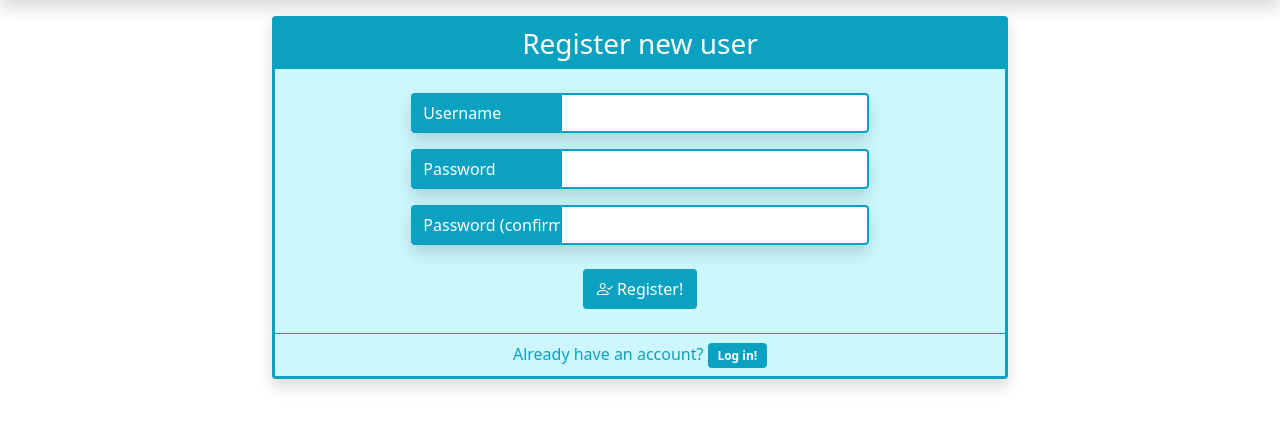
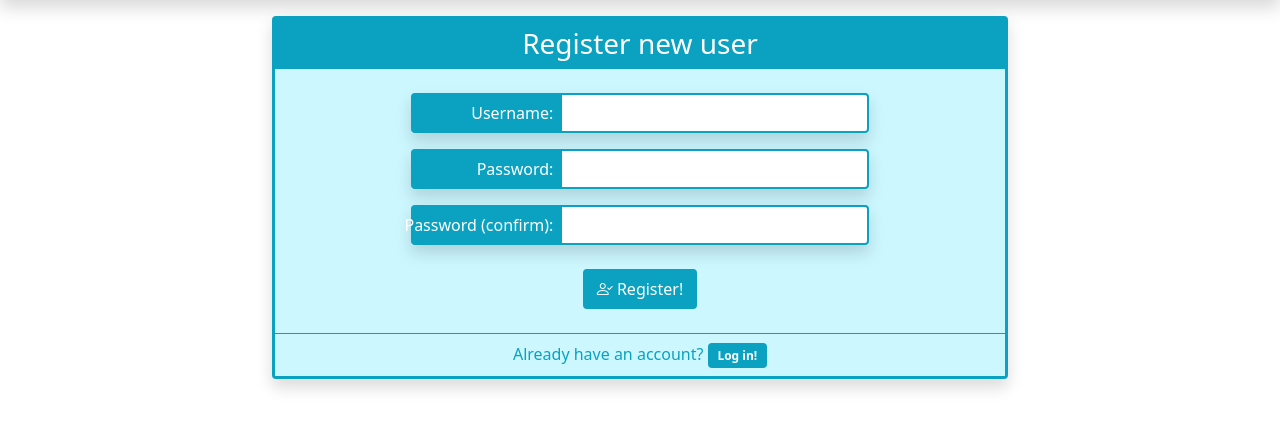
Before and after one commit to artur-wrzosek/mybookshelf, a Django app: page /register/ in a window 1280 px wide. Shown: the part 56-485 px from the top of the page. Run offline with Django 4.2, Linux system fonts and the light colour scheme.

Commit message:
visual fixes in templates

```diff
--- a/myBooks/templates/finder/login.html
+++ b/myBooks/templates/finder/login.html
@@ -28,9 +28,9 @@
                 {% for field in form %}
                 <div class="col-10 col-xl-8">
                     <div class="input-group my-2">
-                        <div class="input-group-text border-0 text-white"
+                        <div class="input-group-text border-0 text-white justify-content-end"
                               style="background-color: #0AA2C0; width: 100px;">
-                            {{ field.label }}
+                            {{ field.label }}:
                         </div>
 
                         <input type="{{ field.field.widget.input_type }}"
--- a/myBooks/templates/finder/register.html
+++ b/myBooks/templates/finder/register.html
@@ -26,12 +26,12 @@
                 {% for field in form %}
                 <div class="col-10 col-xl-8">
                     <div class="input-group mb-3 shadow ">
-                        <div class="input-group-text border-0 text-white"
+                        <div class="input-group-text border-0 text-white justify-content-end p-2"
                               style="background-color: #0AA2C0; width: 150px; text-align:center;">
                             {% if field.name == 'password2' %}
-                            Password (confirm)
+                            Password (confirm):
                             {% else %}
-                            {{ field.label }}
+                            {{ field.label }}:
                             {% endif %}
                         </div>
 
```
